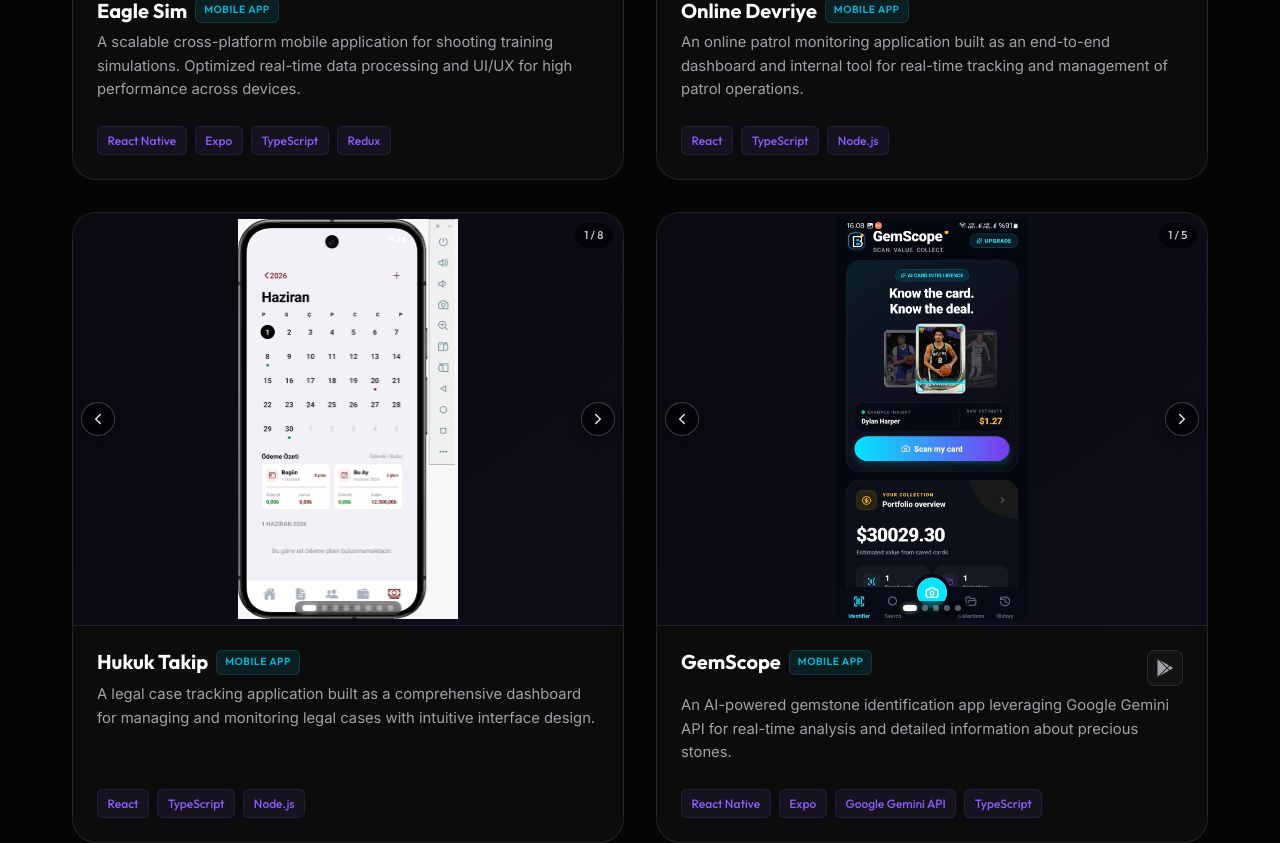
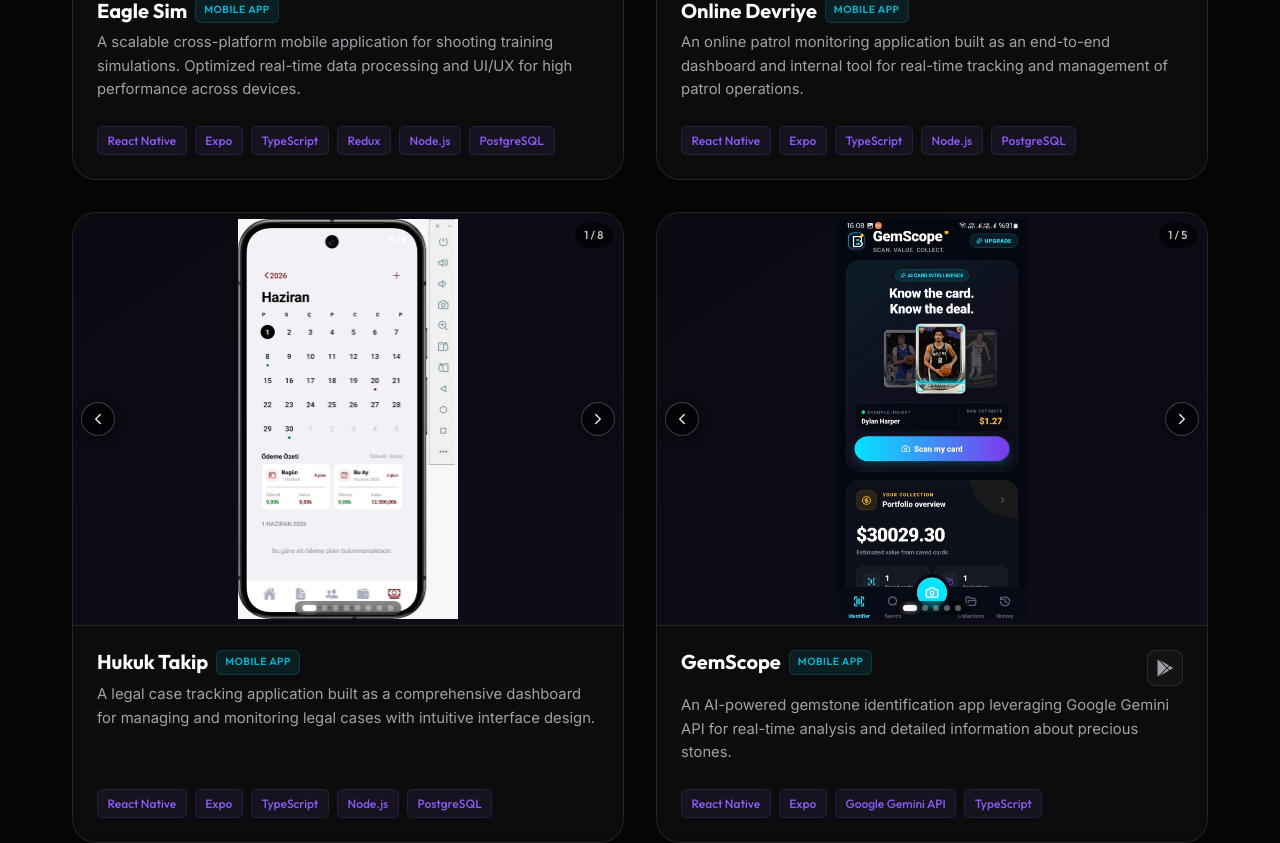
Before and after one commit to aleyaktas/aleynaaktas-portfolio, a React (Vite) app: page / in a window 1280 px wide. Shown: the part 3660-4503 px from the top of the page. Built offline with nearby package versions, Linux system fonts and the light colour scheme.

Commit message:
feat: update project tech stacks, titles, and order

```diff
--- a/src/components/Projects.tsx
+++ b/src/components/Projects.tsx
@@ -114,7 +114,7 @@
   // Elatsan Projects
   {
     title: "Eagle Sim",
-    tech: ["React Native", "Expo", "TypeScript", "Redux"],
+    tech: ["React Native", "Expo", "TypeScript", "Redux", "Node.js", "PostgreSQL"],
     desc: "A scalable cross-platform mobile application for shooting training simulations. Optimized real-time data processing and UI/UX for high performance across devices.",
     images: [eagleSimMain, eagleSim1, eagleSim2, eagleSim3, eagleSim4, eagleSim5, eagleSim6],
     category: 'elatsan',
@@ -123,7 +123,7 @@
   },
   {
     title: "Online Devriye",
-    tech: ["React", "TypeScript", "Node.js"],
+    tech: ["React Native", "Expo", "TypeScript", "Node.js", "PostgreSQL"],
     desc: "An online patrol monitoring application built as an end-to-end dashboard and internal tool for real-time tracking and management of patrol operations.",
     images: [onlineDevriye1, onlineDevriye2, onlineDevriye3, onlineDevriye4, onlineDevriye5, onlineDevriye6, onlineDevriye7, onlineDevriye8],
     category: 'elatsan',
@@ -132,7 +132,7 @@
   },
   {
     title: "Hukuk Takip",
-    tech: ["React", "TypeScript", "Node.js"],
+    tech: ["React Native", "Expo", "TypeScript", "Node.js", "PostgreSQL"],
     desc: "A legal case tracking application built as a comprehensive dashboard for managing and monitoring legal cases with intuitive interface design.",
     images: [hukuk1, hukuk2, hukuk3, hukuk4, hukuk5, hukuk6, hukuk7, hukuk8],
     category: 'elatsan',
@@ -153,7 +153,7 @@
   },
   {
     title: "YDS Pro",
-    tech: ["React Native", "Expo", "Node.js", "TypeScript"],
+    tech: ["React Native", "Expo", "Node.js", "TypeScript", "PostgreSQL"],
     desc: "A comprehensive academic English exam preparation app covering YDS, YÖKDİL, TOEFL, and IELTS with 600+ critical vocabulary words, grammar modules, and timed mock exams. 4.8 rating with 5K+ downloads.",
     images: [ydspro0, ydspro1, ydspro2, ydspro3, ydspro4, ydspro5, ydspro6, ydspro7],
     category: 'personal',
@@ -177,7 +177,7 @@
   },
   {
     title: "Baby Tracker",
-    tech: ["React Native", "Expo", "TypeScript"],
+    tech: ["React Native", "Expo", "TypeScript", "Node.js", "PostgreSQL"],
     desc: "A comprehensive baby tracking application for parents to monitor feeding, sleeping, diaper changes, and growth milestones with intuitive charts and reminders.",
     images: [baby1, baby2, baby3, baby4, baby5, baby6],
     category: 'personal',
@@ -188,8 +188,8 @@
     platform: "Mobile App"
   },
   {
-    title: "Cycelle",
-    tech: ["React Native", "Expo", "TypeScript", "Redux"],
+    title: "Cycella",
+    tech: ["React Native", "Expo", "TypeScript", "Redux", "Node.js", "PostgreSQL"],
     desc: "A modern menstrual cycle and ovulation tracking application offering insightful daily predictions, symptom logging, and body cycle analytics.",
     images: [cycella1, cycella2, cycella3, cycella4, cycella5, cycella6, cycella7, cycella8],
     category: 'personal',
@@ -201,7 +201,7 @@
   // Freelance Projects
   {
     title: "Kelibu",
-    tech: ["React Native", "Node.js", "TypeScript", "Redux"],
+    tech: ["React Native", "Node.js", "TypeScript", "Redux", "PostgreSQL"],
     desc: "An interactive language learning application with five game modes, dynamic learning content, and progress-based experiences for engaging vocabulary practice.",
     images: [kelibu1, kelibu2, kelibu3],
     category: 'freelance',
@@ -213,7 +213,7 @@
   },
   {
     title: "Self English",
-    tech: ["React Native", "Node.js", "TypeScript", "Redux"],
+    tech: ["React Native", "Expo", "Redux", "TypeScript", "Node.js", "PostgreSQL"],
     desc: "An AI-powered English learning platform featuring speech recognition, AI-based assessments, interactive learning modules, and user progress tracking.",
     images: [selfeng1, selfeng2, selfeng3, selfeng4, selfeng5, selfeng6, selfeng7, selfeng8],
     category: 'freelance',
```
